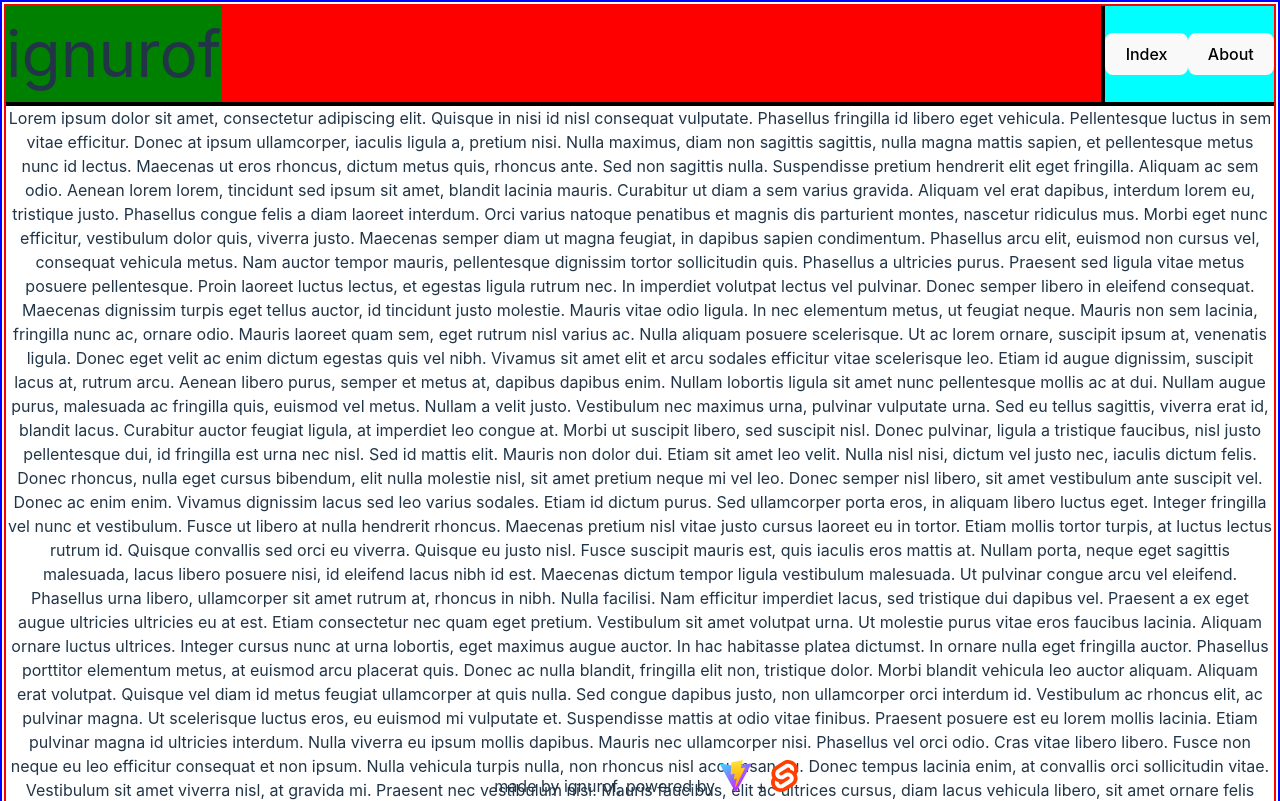
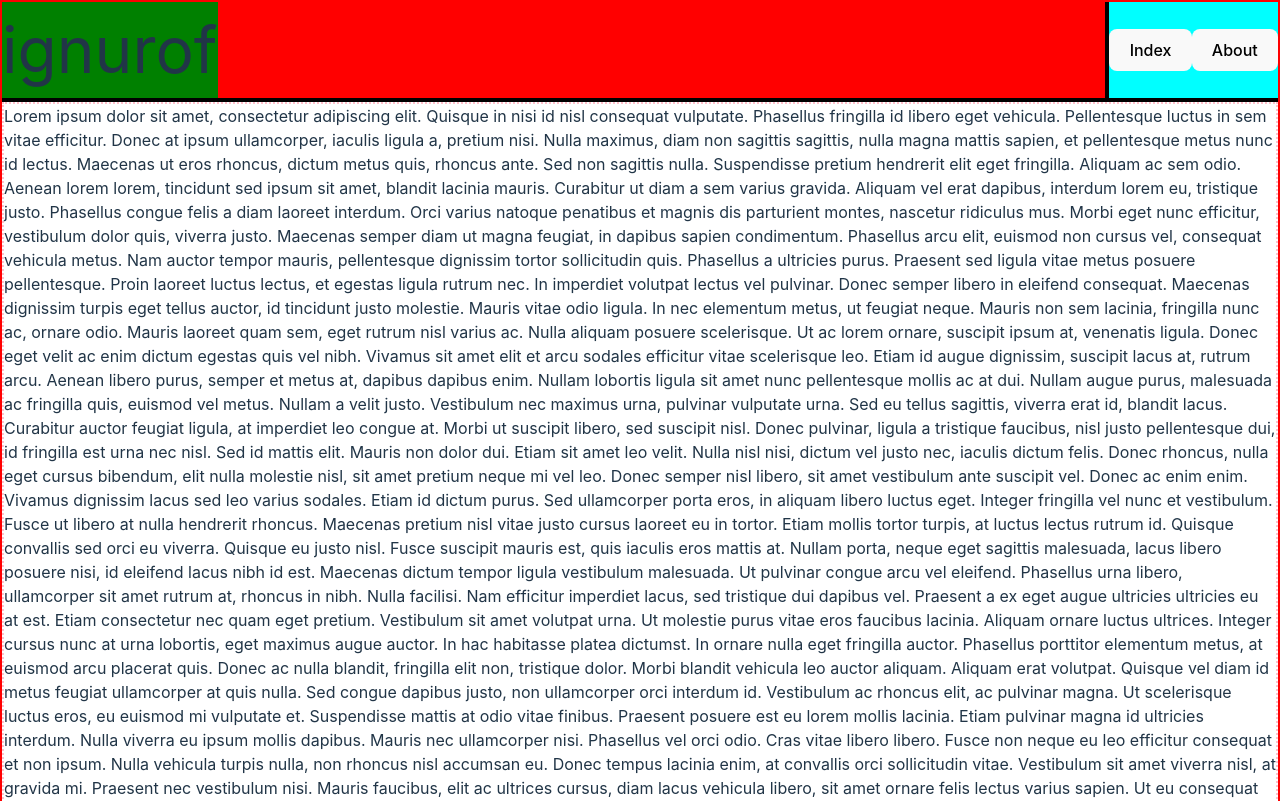
Before and after one commit to ignurof/portfolio-vite-svelte, a Svelte app: page / in a window 1280 px wide. Shown: the top 801 px of the page. Built offline with nearby package versions, Linux system fonts and the light colour scheme.

Commit message:
css flex

```diff
--- a/src/App.svelte
+++ b/src/App.svelte
@@ -70,7 +70,8 @@
 <style>
 	main {
 		border: 2px solid red;
-		width: 100vw;
+		display: flex;
+		flex-direction: column;
 	}
 
 	header {
@@ -105,12 +106,17 @@
 
 	.active-page {
 		max-width: 1280px;
+		border: 2px dotted pink;
+		margin: 0 auto;
 	}
 
 	footer {
-		position: absolute;
-		bottom: 0;
 		width: 100%;
 		height: 2.5rem;
+		margin: 0 auto;
+		border: 2px solid cyan;
+		display: flex;
+		justify-content: center;
+		align-items: center;
 	}
 </style>
--- a/src/app.css
+++ b/src/app.css
@@ -29,7 +29,6 @@ body {
 	min-width: 320px;
 	max-width: 100vw;
 	min-height: 100vh;
-	border: 2px solid blue;
 }
 
 h1 {
@@ -38,13 +37,9 @@ h1 {
 }
 
 #app {
-	display: flex;
-	justify-content: center;
 	max-width: 100vw;
 	margin: 0 auto;
 	padding: 0;
-	text-align: center;
-	border: 2px solid white;
 }
 
 button {
```
